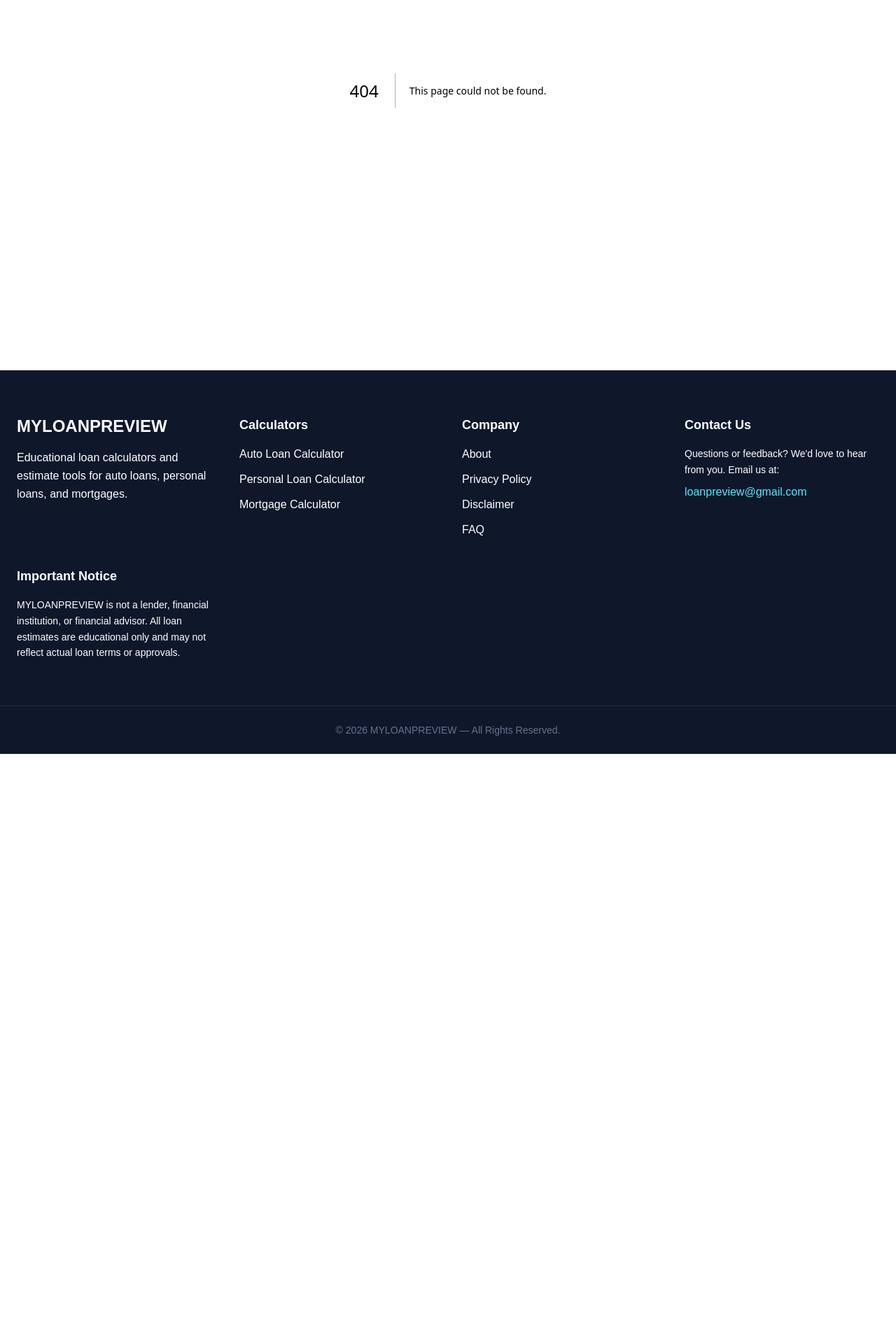
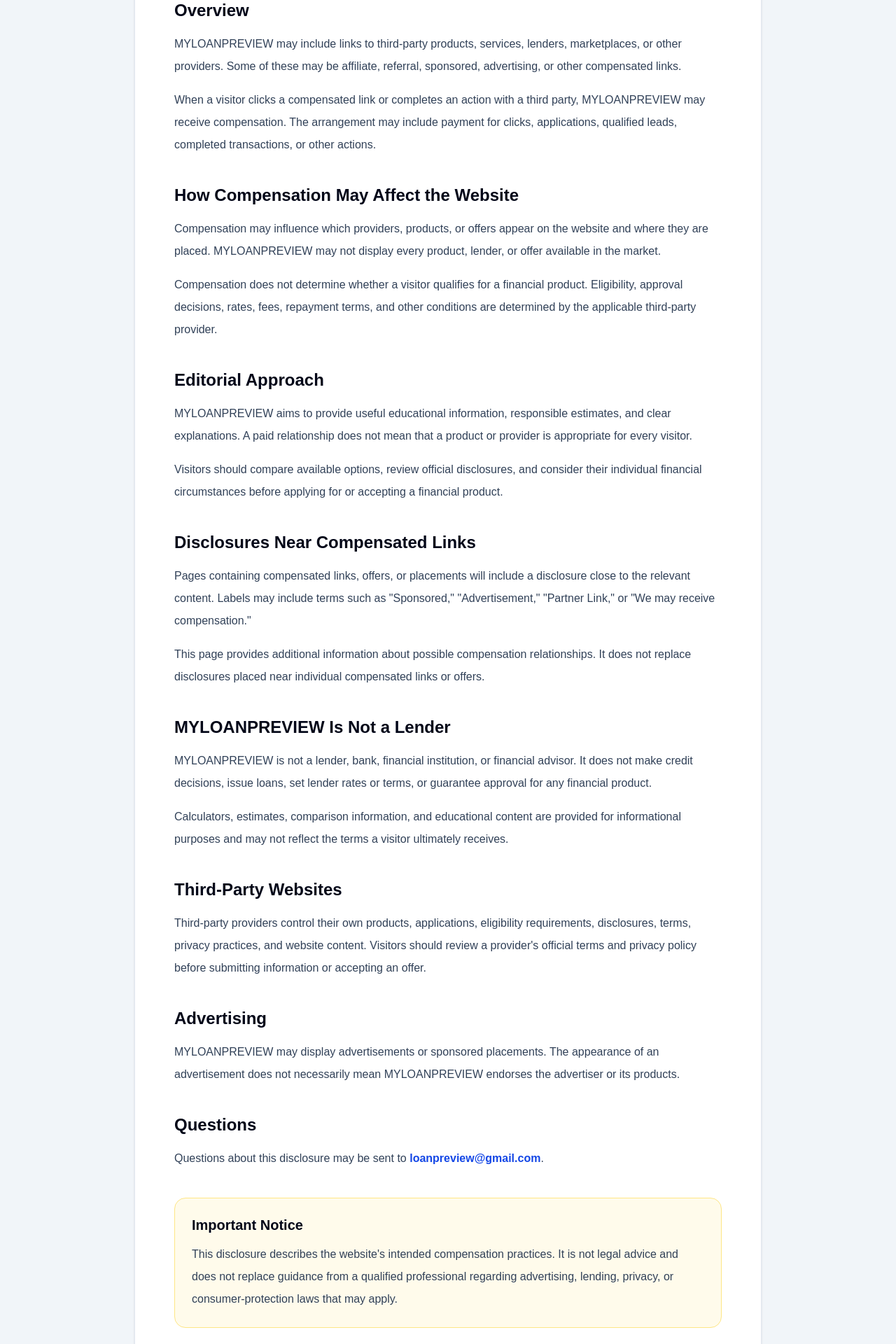
Before and after one commit to 39jorgegonzalez-lab/myloanpreview, a Next.js app: page /affiliate-disclosure in a window 1280 px wide. Before the commit this address had no page. Shown: the part 400-2320 px from the top of the page at 70% size. Before the commit the page ends 1477 px from the top, so only its background shows below. Built offline with nearby package versions, Linux system fonts and the light colour scheme.

Commit message:
Monetization: Add affiliate disclosure foundation

```diff
--- /dev/null
+++ b/app/affiliate-disclosure/page.tsx
@@ -0,0 +1,185 @@
+import type { Metadata } from "next";
+
+export const metadata: Metadata = {
+  title: "Affiliate Disclosure",
+  description:
+    "Learn how MYLOANPREVIEW may earn compensation from affiliate links, referrals, sponsored placements, and other partnerships.",
+};
+
+export default function AffiliateDisclosurePage() {
+  return (
+    <main className="min-h-screen bg-slate-100 px-6 py-16">
+      <article className="mx-auto max-w-4xl rounded-3xl border border-slate-200 bg-white p-8 shadow-sm md:p-14">
+        <header className="border-b border-slate-200 pb-8">
+          <h1 className="text-4xl font-bold text-slate-950">
+            Affiliate Disclosure
+          </h1>
+
+          <p className="mt-4 text-sm text-slate-500">
+            Last updated:{" "}
+            <time dateTime="2026-07-19">July 19, 2026</time>
+          </p>
+        </header>
+
+        <div className="mt-10 space-y-10 text-slate-700">
+          <section>
+            <h2 className="text-2xl font-bold text-slate-950">
+              Overview
+            </h2>
+
+            <p className="mt-4 leading-8">
+              MYLOANPREVIEW may include links to third-party products,
+              services, lenders, marketplaces, or other providers. Some of
+              these may be affiliate, referral, sponsored, advertising, or
+              other compensated links.
+            </p>
+
+            <p className="mt-4 leading-8">
+              When a visitor clicks a compensated link or completes an action
+              with a third party, MYLOANPREVIEW may receive compensation. The
+              arrangement may include payment for clicks, applications,
+              qualified leads, completed transactions, or other actions.
+            </p>
+          </section>
+
+          <section>
+            <h2 className="text-2xl font-bold text-slate-950">
+              How Compensation May Affect the Website
+            </h2>
+
+            <p className="mt-4 leading-8">
+              Compensation may influence which providers, products, or offers
+              appear on the website and where they are placed. MYLOANPREVIEW
+              may not display every product, lender, or offer available in the
+              market.
+            </p>
+
+            <p className="mt-4 leading-8">
+              Compensation does not determine whether a visitor qualifies for
+              a financial product. Eligibility, approval decisions, rates,
+              fees, repayment terms, and other conditions are determined by
+              the applicable third-party provider.
+            </p>
+          </section>
+
+          <section>
+            <h2 className="text-2xl font-bold text-slate-950">
+              Editorial Approach
+            </h2>
+
+            <p className="mt-4 leading-8">
+              MYLOANPREVIEW aims to provide useful educational information,
+              responsible estimates, and clear explanations. A paid
+              relationship does not mean that a product or provider is
+              appropriate for every visitor.
+            </p>
+
+            <p className="mt-4 leading-8">
+              Visitors should compare available options, review official
+              disclosures, and consider their individual financial
+              circumstances before applying for or accepting a financial
+              product.
+            </p>
+          </section>
+
+          <section>
+            <h2 className="text-2xl font-bold text-slate-950">
+              Disclosures Near Compensated Links
+            </h2>
+
+            <p className="mt-4 leading-8">
+              Pages containing compensated links, offers, or placements will
+              include a disclosure close to the relevant content. Labels may
+              include terms such as &quot;Sponsored,&quot;
+              &quot;Advertisement,&quot; &quot;Partner Link,&quot; or
+              &quot;We may receive compensation.&quot;
+            </p>
+
+            <p className="mt-4 leading-8">
+              This page provides additional information about possible
+              compensation relationships. It does not replace disclosures
+              placed near individual compensated links or offers.
+            </p>
+          </section>
+
+          <section>
+            <h2 className="text-2xl font-bold text-slate-950">
+              MYLOANPREVIEW Is Not a Lender
+            </h2>
+
+            <p className="mt-4 leading-8">
+              MYLOANPREVIEW is not a lender, bank, financial institution, or
+              financial advisor. It does not make credit decisions, issue
+              loans, set lender rates or terms, or guarantee approval for any
+              financial product.
+            </p>
+
+            <p className="mt-4 leading-8">
+              Calculators, estimates, comparison information, and educational
+              content are provided for informational purposes and may not
+              reflect the terms a visitor ultimately receives.
+            </p>
+          </section>
+
+          <section>
+            <h2 className="text-2xl font-bold text-slate-950">
+              Third-Party Websites
+            </h2>
+
+            <p className="mt-4 leading-8">
+              Third-party providers control their own products, applications,
+              eligibility requirements, disclosures, terms, privacy practices,
+              and website content. Visitors should review a provider&apos;s
+              official terms and privacy policy before submitting information
+              or accepting an offer.
+            </p>
+          </section>
+
+          <section>
+            <h2 className="text-2xl font-bold text-slate-950">
+              Advertising
+            </h2>
+
+            <p className="mt-4 leading-8">
+              MYLOANPREVIEW may display advertisements or sponsored
+              placements. The appearance of an advertisement does not
+              necessarily mean MYLOANPREVIEW endorses the advertiser or its
+              products.
+            </p>
+          </section>
+
+          <section>
+            <h2 className="text-2xl font-bold text-slate-950">
+              Questions
+            </h2>
+
+            <p className="mt-4 leading-8">
+              Questions about this disclosure may be sent to{" "}
+              <a
+                href="mailto:loanpreview@gmail.com"
+                className="font-semibold text-blue-700 hover:underline"
+              >
+                loanpreview@gmail.com
+              </a>
+              .
+            </p>
+          </section>
+
+          <section className="rounded-2xl border border-amber-200 bg-amber-50 p-6">
+            <h2 className="text-xl font-bold text-slate-950">
+              Important Notice
+            </h2>
+
+            <p className="mt-3 leading-8">
+              This disclosure describes the website&apos;s intended
+              compensation practices. It is not legal advice and does not
+              replace guidance from a qualified professional regarding
+              advertising, lending, privacy, or consumer-protection laws that
+              may apply.
+            </p>
+          </section>
+        </div>
+      </article>
+    </main>
+  );
+}
--- a/app/components/layout/Footer.tsx
+++ b/app/components/layout/Footer.tsx
@@ -63,6 +63,9 @@
               <a href="/disclaimer" className="block hover:underline text-white">
                 Disclaimer
               </a>
+              <a href="/affiliate-disclosure" className="block hover:underline text-white">
+                Affiliate Disclosure
+              </a>
 
 <a href="/faq" className="block hover:underline text-white">
   FAQ
--- a/app/sitemap.ts
+++ b/app/sitemap.ts
@@ -45,6 +45,7 @@
     "/about",
     "/privacy-policy",
     "/disclaimer",
+    "/affiliate-disclosure",
     "/faq",
   ];
 
```
